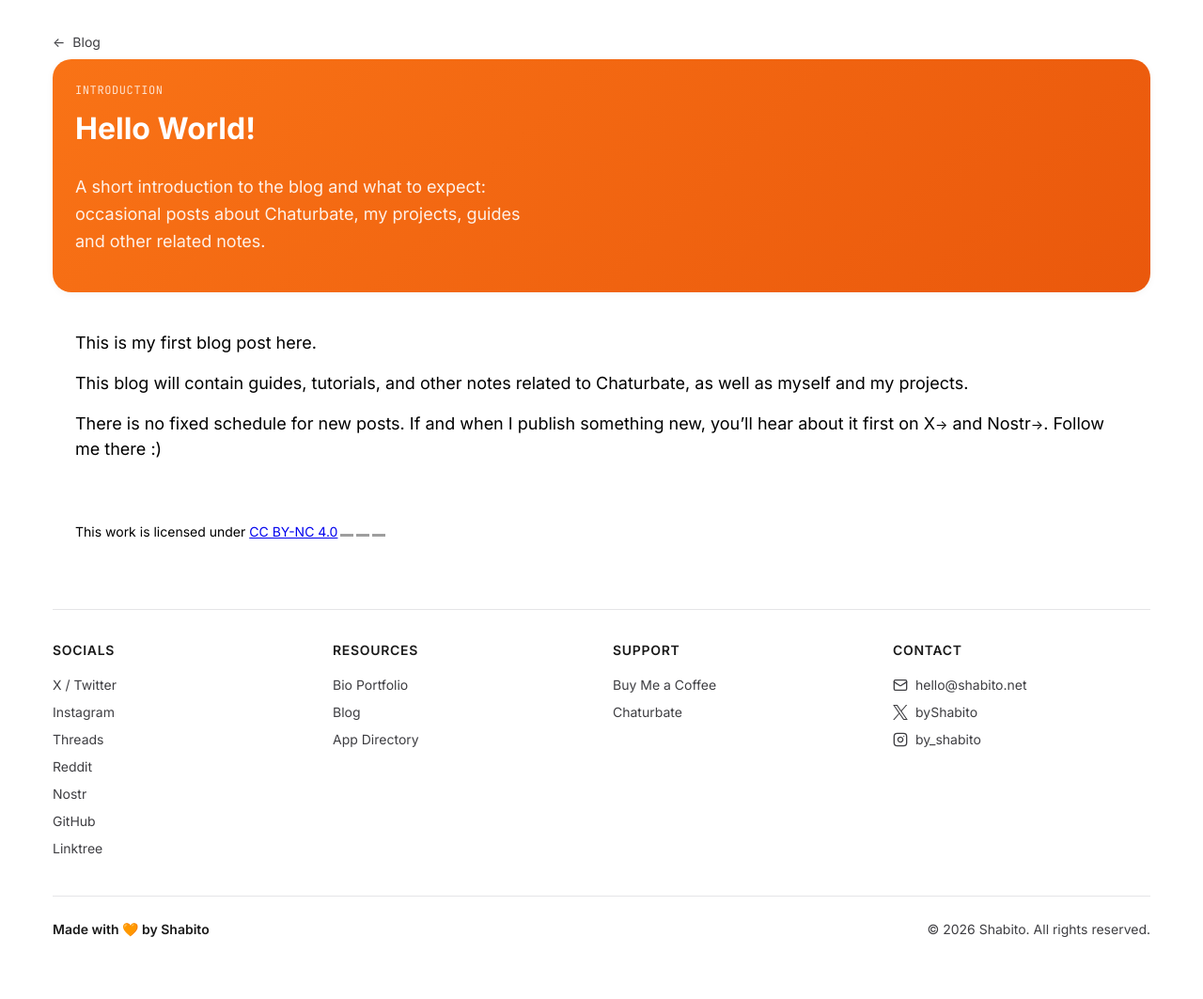
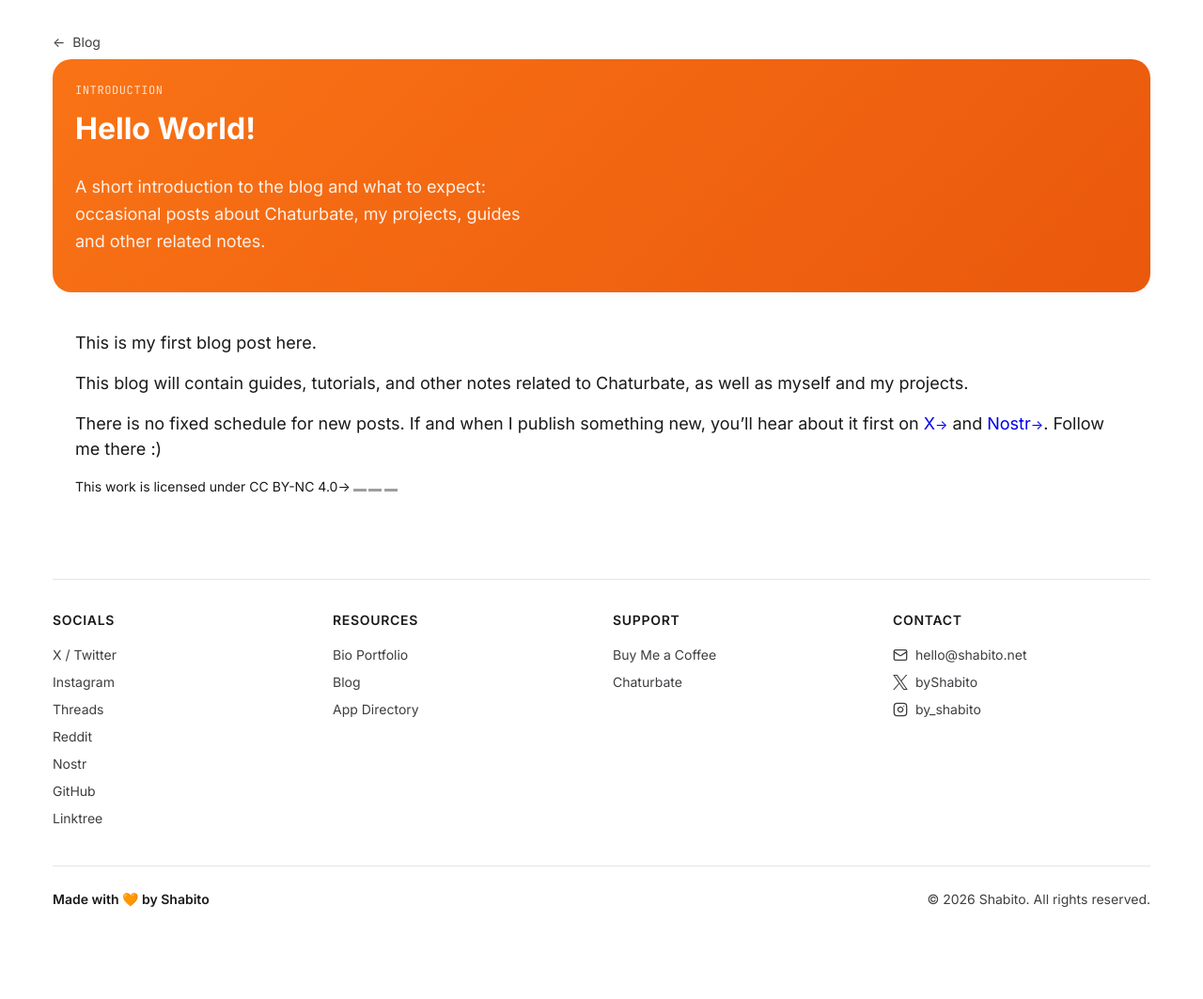
Before and after one commit to byshabito/byshabito.github.io, a Jekyll site: the page built from _posts/2026-01-01-hello-world.md, in a window 1280 px wide. Shown: the whole page at 94% size. Built offline with Jekyll 4.4.1, drawn with Linux system fonts in a browser that asks for light colours; after the commit the page ends 1031 px from its top, so only the background shows below that; grey boxes are pictures that could not be loaded.

Commit message:
fix license display

```diff
--- a/_layouts/post.html
+++ b/_layouts/post.html
@@ -99,10 +99,11 @@
 
         <main class="blog-article">
           {{content}}
+          <div class="license-note">
+              This work is licensed under <a href="https://creativecommons.org/licenses/by-nc/4.0/">CC BY-NC 4.0</a><img src="https://mirrors.creativecommons.org/presskit/icons/cc.svg" alt="" style="max-width: 1em;max-height:1em;margin-left: .2em;"><img src="https://mirrors.creativecommons.org/presskit/icons/by.svg" alt="" style="max-width: 1em;max-height:1em;margin-left: .2em;"><img src="https://mirrors.creativecommons.org/presskit/icons/nc.svg" alt="" style="max-width: 1em;max-height:1em;margin-left: .2em;">
+          </div>
         </main>
-        <div class="license-note">
-            This work is licensed under <a href="https://creativecommons.org/licenses/by-nc/4.0/">CC BY-NC 4.0</a><img src="https://mirrors.creativecommons.org/presskit/icons/cc.svg" alt="" style="max-width: 1em;max-height:1em;margin-left: .2em;"><img src="https://mirrors.creativecommons.org/presskit/icons/by.svg" alt="" style="max-width: 1em;max-height:1em;margin-left: .2em;"><img src="https://mirrors.creativecommons.org/presskit/icons/nc.svg" alt="" style="max-width: 1em;max-height:1em;margin-left: .2em;">
-        </div>
+
       </div>
       {% include footer.html %}
     </div>
--- a/styles/article.css
+++ b/styles/article.css
@@ -8,7 +8,9 @@
     justify-content: start;
     align-items: start;
     font-size: 1.125rem;
-    color: currentColor;
+    color: var(--color-text);
+    font-family: var(--font-display);
+    line-height: 1.5;
 }
 
 .blog-article a {
@@ -28,15 +30,12 @@
 }
 
 .license-note {
-    grid-column: span 4;
-    grid-row: span 1;
-    padding: var(--space-lg);
     font-size: 0.875rem;
 }
 
-.blog-article a {
+.license-note a {
     text-decoration: dotted;
-    color: currentColor;
+    color: var(--color-text);
 }
 
 @media (max-width: 640px) {
@@ -44,7 +43,6 @@
         grid-column: span 1;
         grid-row: span 1;
     }
-
     .license-note {
         grid-column: span 1;
         grid-row: span 1;
```
